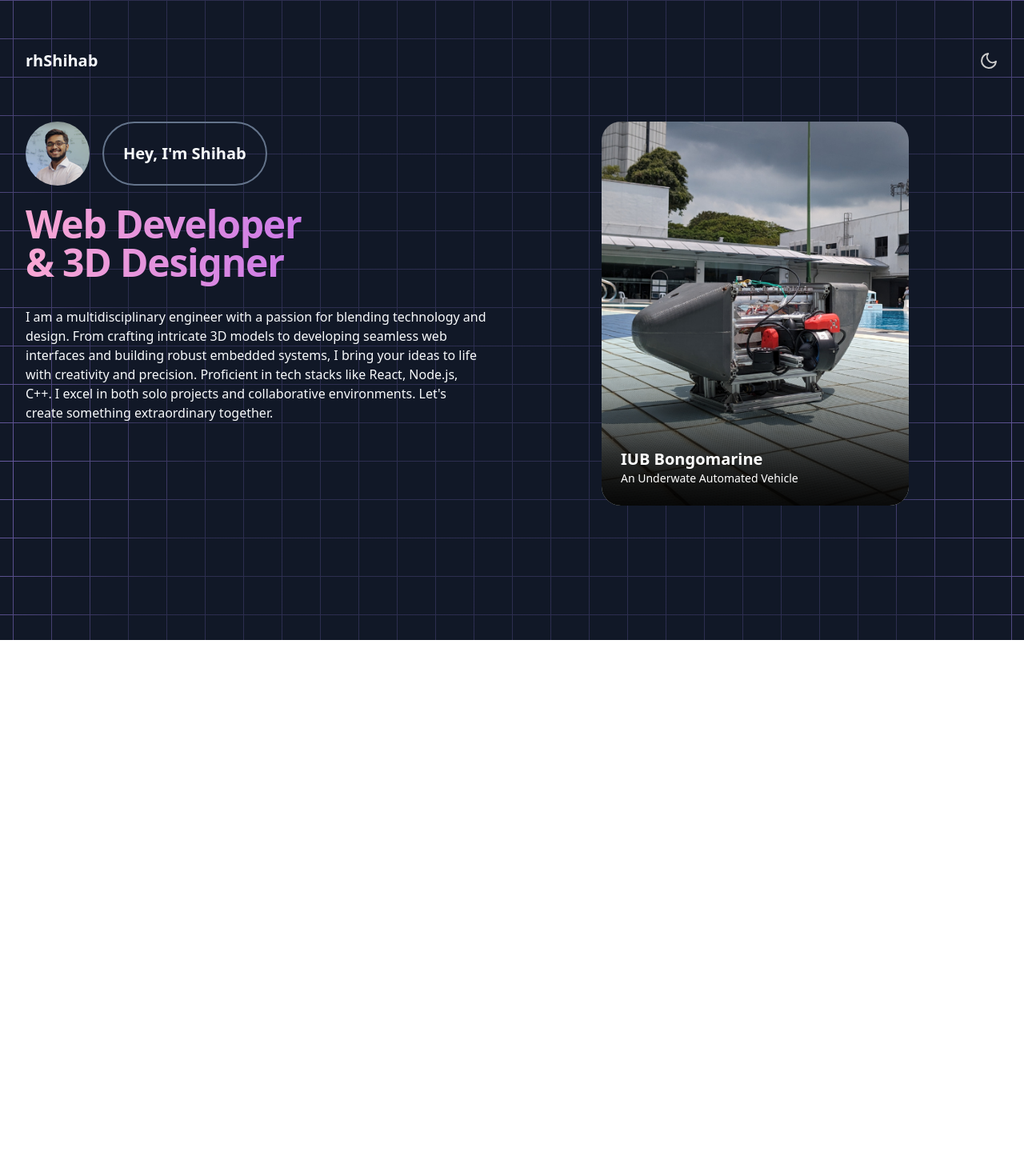
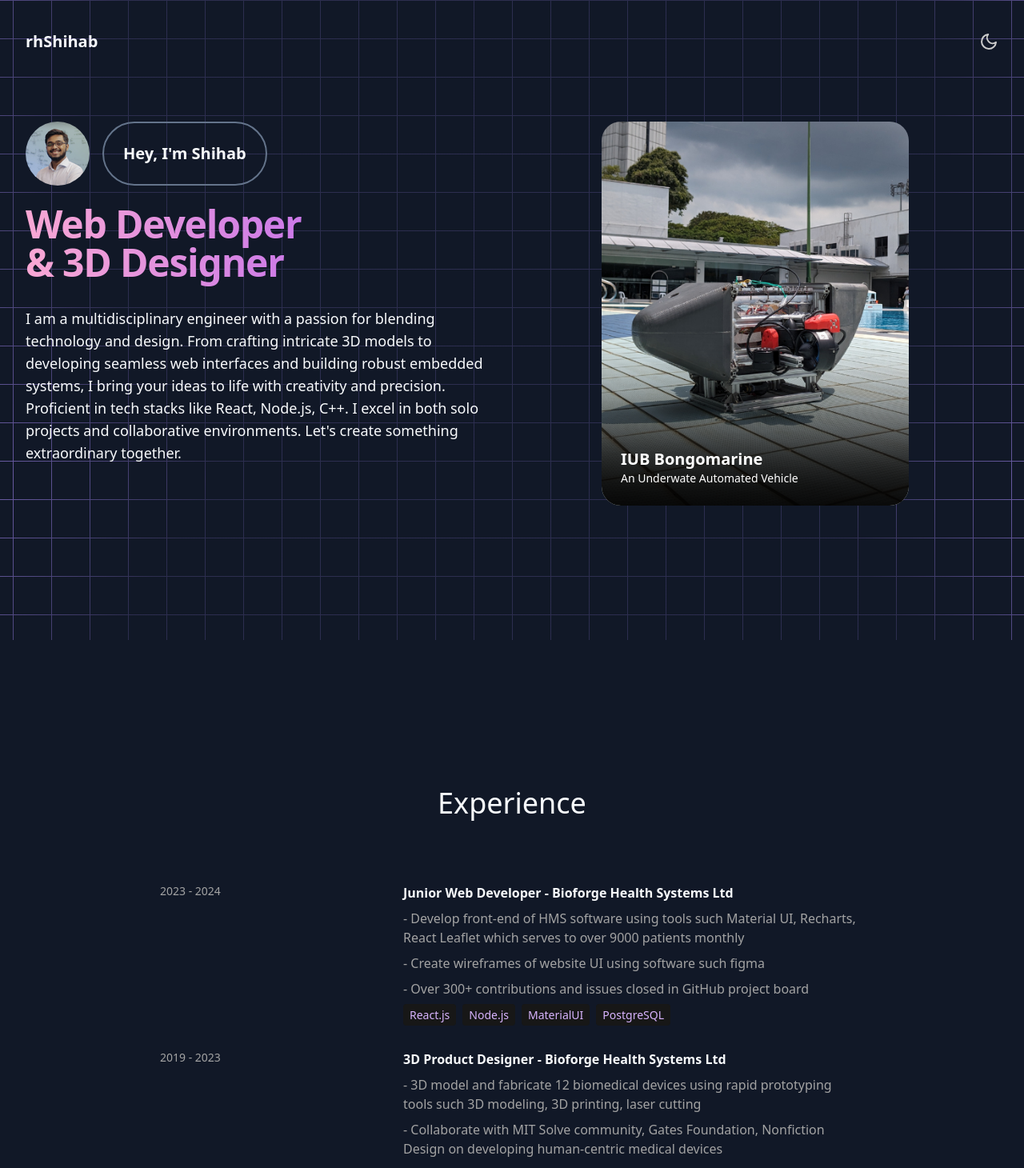
Before and after one commit to RHShihab/portfolio-react-2, a React (Vite) app: page / in a window 1280 px wide. Shown: the top 1460 px of the page at 80% size. Before the commit the page ends 800 px from the top, so only its background shows below. Built offline with nearby package versions, Linux system fonts and the light colour scheme.

Commit message:
feature: add on scroll animation to the greeting avater

```diff
--- a/src/App.jsx
+++ b/src/App.jsx
@@ -2,6 +2,7 @@ import React, { useState, useEffect } from "react";
 import Loader from "./components/Loader";
 import Navbar from "./components/Navbar";
 import Hero from "./components/Hero";
+import Experience from "./components/Experience";
 import { motion, AnimatePresence } from "framer-motion";
 
 const App = () => {
@@ -23,7 +24,7 @@ const App = () => {
   return (
     <AnimatePresence>
       <motion.div
-        className="min-h-screen transition-colors duration-500"
+        className="min-h-screen transition-colors duration-500 overflow-hidden"
         style={{
           backgroundColor: "var(--bg-color)",
           color: "var(--text-color)",
@@ -40,6 +41,7 @@ const App = () => {
               loading={loading}
             />
             <Hero />
+            <Experience />
           </>
         )}
       </motion.div>
--- /dev/null
+++ b/src/components/Experience.jsx
@@ -0,0 +1,41 @@
+import { EXPERIENCES } from "../constants";
+import { motion } from "framer-motion";
+import CustomSection from "./custom/CustomSection";
+
+const Experience = () => {
+  return (
+    <CustomSection>
+      <h2 className="my-20 text-center text-4xl">Experience</h2>
+      <div>
+        {EXPERIENCES.map((experience, index) => (
+          <div key={index} className="mb-8 flex flex-wrap lg:justify-center">
+            <div className="w-full lg:w-1/4">
+              <p className="mb-2 text-sm text-neutral-400">{experience.year}</p>
+            </div>
+            <div className="w-full max-w-xl lg:w-3/4">
+              <h6 className="mb-2 font-semibold">
+                {experience.role} - {experience.company}
+              </h6>
+              {/* <p className="mb-4 text-neutral-400">{experience.description}</p> */}
+              {experience.description.split("\n").map((line, index) => (
+                <p key={index} className="mb-2 text-neutral-400">
+                  {line}
+                </p>
+              ))}
+              {experience.technologies.map((tech, index) => (
+                <span
+                  key={index}
+                  className="mr-2 mt-4 rounded bg-neutral-900 px-2 py-1 text-sm font-medium text-purple-300"
+                >
+                  {tech}
+                </span>
+              ))}
+            </div>
+          </div>
+        ))}
+      </div>
+    </CustomSection>
+  );
+};
+
+export default Experience;
--- a/src/components/Hero.jsx
+++ b/src/components/Hero.jsx
@@ -1,19 +1,9 @@
 import { HERO_CONTENT } from "../constants";
-import profile from "../assets/profile.png";
-import { motion } from "framer-motion";
+import { motion, useScroll } from "framer-motion";
 import avater from "../assets/avater.png";
-
+import { useRef, useState, useEffect } from "react";
 import HeroCarousel from "./custom/HeroCarousel";
 import CustomSection from "./custom/CustomSection";
-
-const container = (delay) => ({
-  hidden: { x: -100, opacity: 0 },
-  visible: {
-    x: 0,
-    opacity: 1,
-    transition: { duration: 0.5, delay: delay },
-  },
-});
 
 const revealVariants = (direction, delay) => ({
   hidden: {
@@ -27,27 +17,61 @@ const revealVariants = (direction, delay) => ({
   },
 });
 
+const avaterPopVariants = (delay) => ({
+  hidden: {
+    scale: 0,
+    transition: { delay: delay, duration: 0.4, ease: [0.6, 0.01, -0.05, 0.9] },
+  },
+  visible: {
+    scale: 1,
+    transition: { delay: delay, duration: 0.4, ease: [0.6, 0.01, -0.05, 0.9] },
+  },
+});
+
 const Hero = () => {
+  const nameRef = useRef(null);
+  const [avaterInView, setAvaterInView] = useState(true);
+
+  const { scrollYProgress } = useScroll({
+    target: nameRef,
+    offset: ["start end", "end start"], // Track when the start of the element enters/leaves the viewport
+  });
+
+  useEffect(() => {
+    const handleScroll = () => {
+      const latest = scrollYProgress.get();
+      setAvaterInView(latest > 0 && latest < 1);
+    };
+
+    const unsubscribe = scrollYProgress.on("change", handleScroll);
+
+    return () => unsubscribe();
+  }, [scrollYProgress]);
+
   return (
     <CustomSection>
-      <div className="flex flex-wrap justify-center">
-        <div className="w-full lg:w-1/2">
+      <div ref={nameRef} className="h-4"></div>
+      <div className=" mt-8 flex flex-wrap justify-center">
+        <div className=" w-full lg:w-1/2">
           <div className="flex flex-col items-center lg:items-start">
             {/* Greeting section */}
             <div className="flex mb-6 w-full lg:w-fit">
               <motion.div
                 layoutId="loader-greeting-avater"
-                transition={{ duration: 0.5, ease: [0.6, 0.01, -0.05, 0.9] }}
+                variants={avaterPopVariants(avaterInView ? 0 : 0.4)}
+                initial="visible"
+                animate={avaterInView ? "visible" : "hidden"}
                 className="w-14 h-14 md:w-20 md:h-20 mr-4 rounded-full overflow-hidden"
               >
                 <img src={avater} alt="Rahat Hasan Shihab" />
               </motion.div>
               <motion.div
                 layoutId="loader-greeting-name"
-                transition={{
-                  delay: 0.1,
-                  duration: 0.5,
-                  ease: [0.6, 0.01, -0.05, 0.9],
+                variants={avaterPopVariants(avaterInView ? 0.4 : 0)}
+                initial="visible"
+                animate={avaterInView ? "visible" : "hidden"}
+                style={{
+                  originX: 0,
                 }}
                 className="w-52"
               >
@@ -62,13 +86,10 @@ const Hero = () => {
               animate="visible"
               className="flex flex-col w-full"
             >
-              <span
-                className="bg-gradient-to-r from-pink-300 to-purple-500 bg-clip-text
-                text-5xl tracking-tight text-transparent font-semibold pb-6"
-              >
+              <span className="bg-gradient-to-r from-pink-300 to-purple-500 bg-clip-text text-5xl tracking-tight text-transparent font-semibold pb-6">
                 Web Developer <br /> & 3D Designer{" "}
               </span>
-              <p className="my-2 max-w-xl pb-4">{HERO_CONTENT}</p>
+              <p className="my-2 max-w-xl pb-4 xl:text-lg">{HERO_CONTENT}</p>
             </motion.div>
           </div>
         </div>
--- a/src/components/Navbar.jsx
+++ b/src/components/Navbar.jsx
@@ -25,7 +25,7 @@ const Navbar = ({ darkMode, toggleMode, loading }) => {
       variants={navbarVariants}
       initial="hidden"
       animate={loading ? "hidden" : "visible"}
-      className="container px-8 xl:max-w-screen-xl mx-auto flex items-center justify-between sm:py-6"
+      className="container pt-6 px-8 xl:max-w-screen-xl mx-auto flex items-center justify-between sm:py-8"
     >
       <div
         className="flex flex-shrink-0 items-center text-xl font-bold"
@@ -33,7 +33,7 @@ const Navbar = ({ darkMode, toggleMode, loading }) => {
       >
         rhShihab
       </div>
-      <div className="my-8 flex items-center justify-end gap-4 text-2xl">
+      <div className="flex items-center justify-end gap-4 text-2xl">
         <button
           onClick={toggleMode}
           className="py-2 rounded-full transition-transform transform hover:scale-[1.2]"
--- a/src/components/custom/CustomSection.jsx
+++ b/src/components/custom/CustomSection.jsx
@@ -1,6 +1,6 @@
 const CustomSection = ({ className = "", children }) => {
   return (
-    <section className="relative">
+    <section className="relative min-h-screen">
       <div
         className={`${className} container px-8 xl:max-w-screen-xl mx-auto pb-24`}
       >
```
